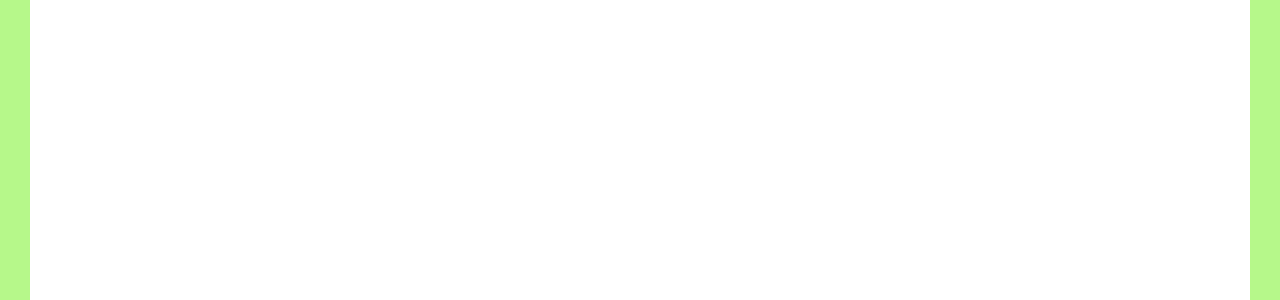
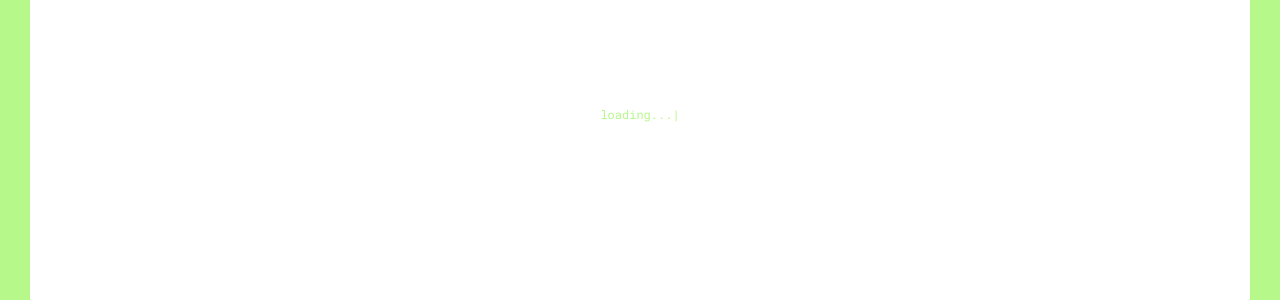
Before and after one commit to luiscanoi/luiscanoi.github.io, a Jekyll site: the page built from index.html, in a window 1280 px wide. Shown: the part 336-636 px from the top of the page. Built offline with Jekyll 4.4.1, drawn with Linux system fonts in a browser that asks for light colours; some web fonts are replaced.

Commit message:
reincluded preloader

```diff
--- a/_layouts/default.html
+++ b/_layouts/default.html
@@ -5,6 +5,7 @@
 
   <body class="{% if page.layout == 'home' %} home{% endif %}{% if page.layout == 'post' %} blog{% endif %}">
 
+    {%- include preloader.html -%}
 
     <!-- Container -->
     <div class="container">
```
